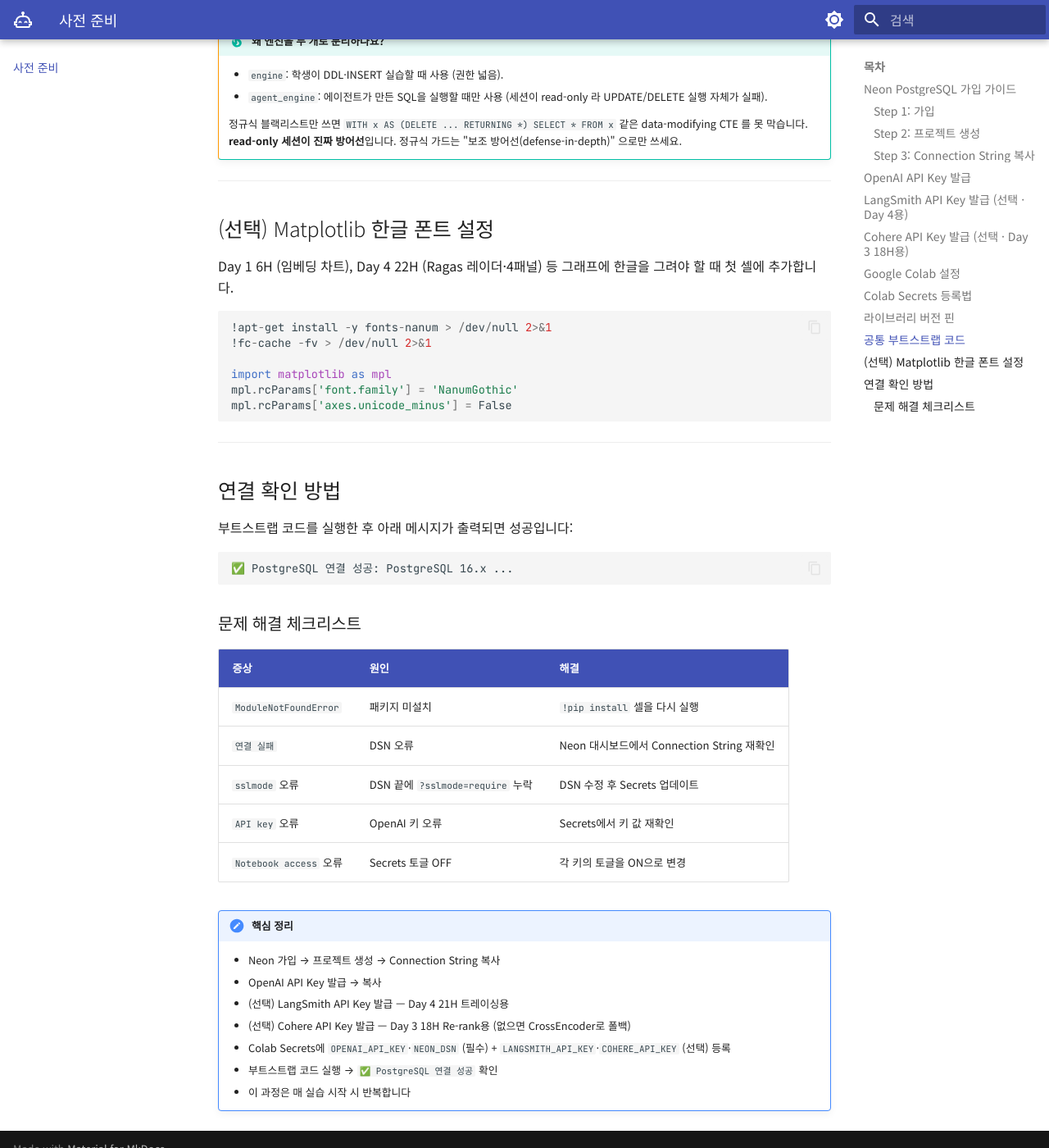
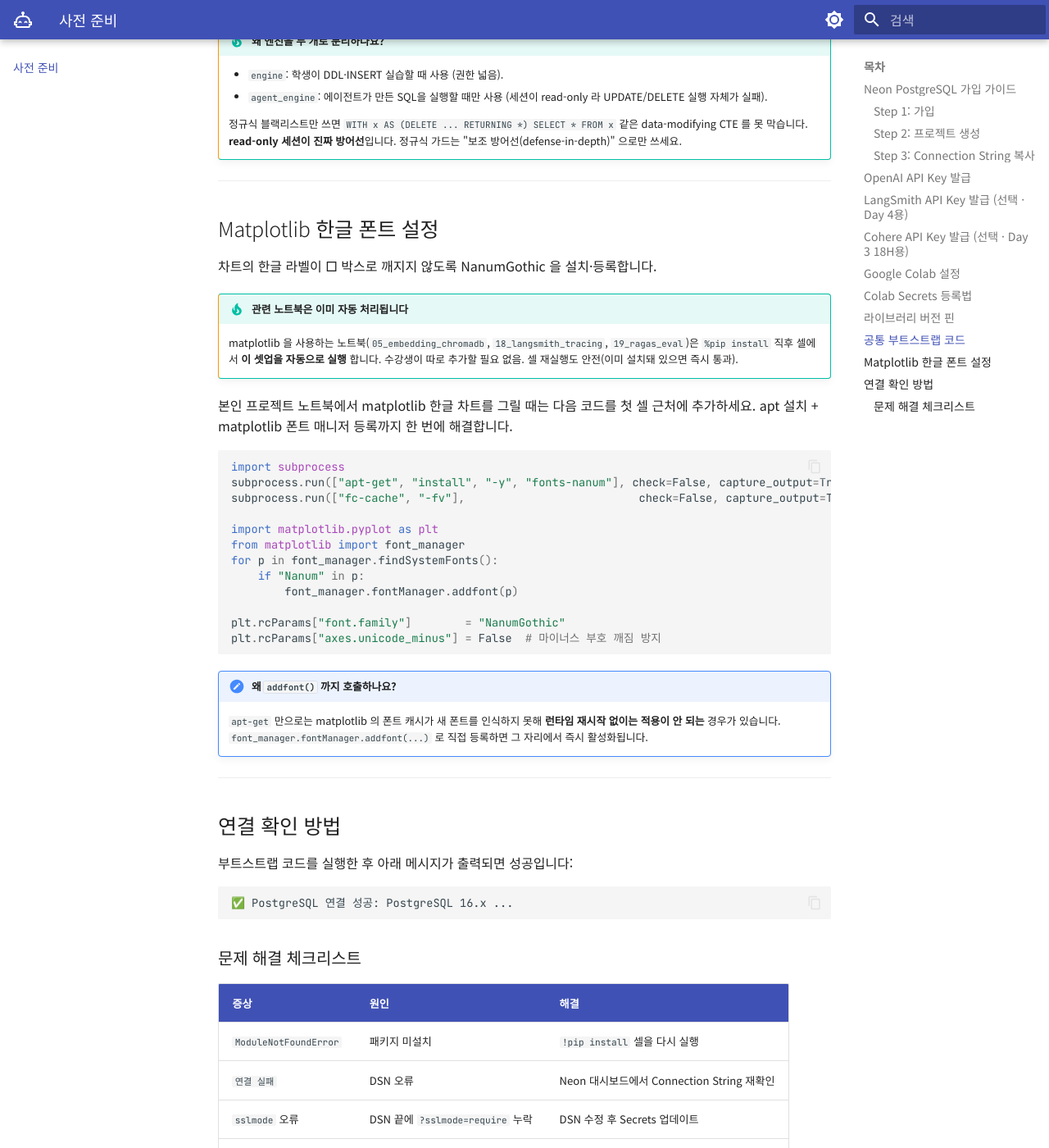
Before and after one commit to siapapa/siapapa.github.io, an MkDocs documentation site: the page built from docs/setup.md, in a window 1280 px wide and 1400 px high, scrolled down 5564 px. Shown: the whole window at 82% size. Built offline with MkDocs 1.6.1 and Material for MkDocs 9.7.7, drawn with Linux system fonts in a browser that asks for light colours.

Commit message:
notebooks: matplotlib 한글 폰트 자동 셋업 (Colab 깨짐 방지)
Colab 기본 환경엔 한글 폰트가 없어 plot 의 한국어 라벨이 □ 박스로 깨짐.
기존엔 setup.md 의 "(선택)" 섹션 안내였고, 05 노트북은 아예 영문
"DejaVu Sans" 로 우회해 한글이 표시되지 않았음.

해결:
- matplotlib 사용 6개 노트북(05, 18, 19 × 강사·학생) 모두에 한글 폰트
  자동 셋업 셀(`# k-font-setup-v1`) 을 `%pip install` 직후에 삽입.
  apt-get 으로 fonts-nanum 설치 + `font_manager.fontManager.addfont(...)`
  로 즉시 등록 → 런타임 재시작 없이 NanumGothic 활성화.
- 폴백 처리: 비-Colab 환경에서는 시스템에 깔린 한글 폰트(Malgun Gothic /
  AppleGothic / Noto Sans CJK KR) 자동 탐색 후 적용.
- 05 의 "DejaVu Sans 강제" 라인 제거 (이제 NanumGothic 사용).
- setup.md 의 한글 폰트 섹션을 "관련 노트북은 자동 처리, 본인 프로젝트
  노트북에서는 이 코드를 추가하세요" 로 갱신하고 `addfont()` 패턴을 안내.

스크립트 멱등성 유지: 마커가 이미 있으면 skip, 없으면 첫 `%pip install`
직후에 1회 삽입.

Co-Authored-By: Claude Opus 4.7 (1M context) <noreply@anthropic.com>

````diff
--- a/docs/setup.md
+++ b/docs/setup.md
@@ -216,18 +216,32 @@ with engine.connect() as conn:
 
 ---
 
-## (선택) Matplotlib 한글 폰트 설정
+## Matplotlib 한글 폰트 설정
 
-Day 1 6H (임베딩 차트), Day 4 22H (Ragas 레이더·4패널) 등 그래프에 한글을 그려야 할 때 첫 셀에 추가합니다.
+차트의 한글 라벨이 □ 박스로 깨지지 않도록 NanumGothic 을 설치·등록합니다.
+
+!!! tip "관련 노트북은 이미 자동 처리됩니다"
+    matplotlib 을 사용하는 노트북(`05_embedding_chromadb`, `18_langsmith_tracing`, `19_ragas_eval`)은 `%pip install` 직후 셀에서 **이 셋업을 자동으로 실행** 합니다. 수강생이 따로 추가할 필요 없음. 셀 재실행도 안전(이미 설치돼 있으면 즉시 통과).
+
+본인 프로젝트 노트북에서 matplotlib 한글 차트를 그릴 때는 다음 코드를 첫 셀 근처에 추가하세요. apt 설치 + matplotlib 폰트 매니저 등록까지 한 번에 해결합니다.
 
 ```python
-!apt-get install -y fonts-nanum > /dev/null 2>&1
-!fc-cache -fv > /dev/null 2>&1
+import subprocess
+subprocess.run(["apt-get", "install", "-y", "fonts-nanum"], check=False, capture_output=True)
+subprocess.run(["fc-cache", "-fv"],                          check=False, capture_output=True)
 
-import matplotlib as mpl
-mpl.rcParams['font.family'] = 'NanumGothic'
-mpl.rcParams['axes.unicode_minus'] = False
+import matplotlib.pyplot as plt
+from matplotlib import font_manager
+for p in font_manager.findSystemFonts():
+    if "Nanum" in p:
+        font_manager.fontManager.addfont(p)
+
+plt.rcParams["font.family"]        = "NanumGothic"
+plt.rcParams["axes.unicode_minus"] = False  # 마이너스 부호 깨짐 방지
 ```
+
+!!! note "왜 `addfont()` 까지 호출하나요?"
+    `apt-get` 만으로는 matplotlib 의 폰트 캐시가 새 폰트를 인식하지 못해 **런타임 재시작 없이는 적용이 안 되는** 경우가 있습니다. `font_manager.fontManager.addfont(...)` 로 직접 등록하면 그 자리에서 즉시 활성화됩니다.
 
 ---
 
````
Also changed, not shown: 3 other files.
